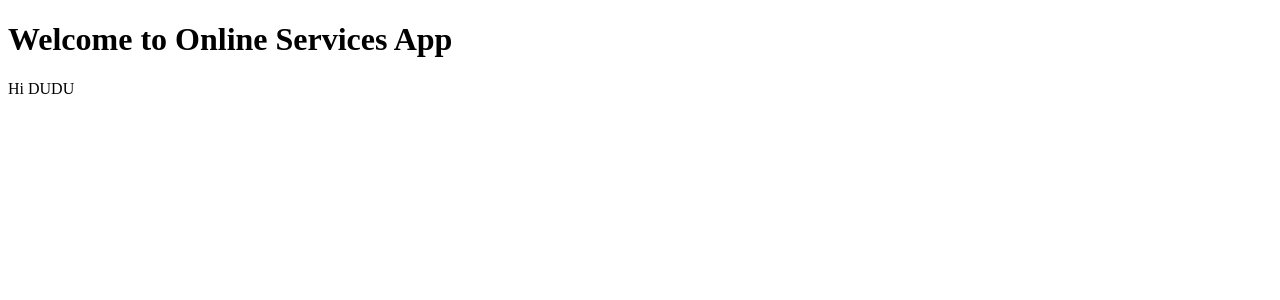
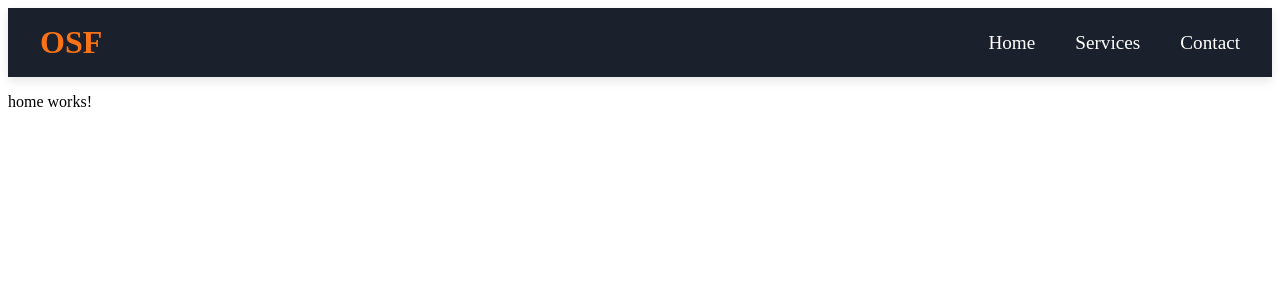
Before and after one commit to MadunikaAkula/online-services-app, an Angular app: page / in a window 1280 px wide. Shown: the top 300 px of the page. Built offline with nearby package versions, Linux system fonts and the light colour scheme.

Commit message:
component creation

```diff
--- a/src/app/app.component.css
+++ b/src/app/app.component.css
@@ -0,0 +1,5 @@
+.content {
+  padding: 2rem;
+  min-height: calc(100vh - 80px);
+  background: #f3f4f6;
+}
--- a/src/app/app.component.html
+++ b/src/app/app.component.html
@@ -1,2 +1,7 @@
-<h1>Welcome to Online Services App</h1>
-Hi DUDU
+<app-navbar></app-navbar>
+<div class="bg-gray-100 min-h-screen">
+  <div class="container mx-auto p-6">
+    <!-- Explicit RouterOutlet to avoid the warning -->
+    <router-outlet></router-outlet>
+  </div>
+</div>
--- a/src/app/app.component.ts
+++ b/src/app/app.component.ts
@@ -1,11 +1,12 @@
 import { Component } from '@angular/core';
 import { RouterOutlet } from '@angular/router';
+import { NavbarComponent } from './components/navbar/navbar.component';
 
 @Component({
   selector: 'app-root',
-  imports: [RouterOutlet],
+  imports: [RouterOutlet, NavbarComponent],
   templateUrl: './app.component.html',
-  styleUrl: './app.component.css'
+  styleUrl: './app.component.css',
 })
 export class AppComponent {
   title = 'online-services-app';
--- a/src/app/app.routes.ts
+++ b/src/app/app.routes.ts
@@ -1,3 +1,4 @@
 import { Routes } from '@angular/router';
+import { HomeComponent } from './pages/home/home.component';
 
-export const routes: Routes = [];
+export const routes: Routes = [{ path: '', component: HomeComponent }];
--- /dev/null
+++ b/src/app/components/navbar/navbar.component.css
@@ -0,0 +1,94 @@
+/* Navbar styling */
+.navbar {
+  background-color: #1a202c; /* Dark background */
+  color: white;
+  box-shadow: 0 4px 10px rgba(0, 0, 0, 0.1);
+  padding: 1rem 0;
+  position: relative;
+  z-index: 10;
+}
+
+/* Container for flex layout */
+.container {
+  display: flex;
+  justify-content: space-between; /* Logo & links on opposite sides */
+  align-items: center;
+  max-width: 1200px;
+  margin: 0 auto;
+  padding: 0 20px;
+}
+
+/* Logo styling */
+.logo {
+  font-size: 2rem;
+  font-weight: bold;
+  color: #f97316; /* Orange color */
+  text-decoration: none;
+}
+
+/* Hamburger button styling */
+.hamburger {
+  display: none; /* Hidden on larger screens */
+  font-size: 2rem;
+  background: none;
+  border: none;
+  color: white;
+  cursor: pointer;
+}
+
+/* Navigation links */
+.nav-links {
+  list-style: none;
+  display: flex;
+  gap: 40px; /* Space between nav items */
+  margin: 0;
+  padding: 0;
+}
+
+.nav-links li {
+  display: inline;
+}
+
+.nav-links a {
+  color: white;
+  text-decoration: none;
+  font-size: 1.2rem;
+  transition: color 0.3s;
+}
+
+/* Hover and active effects */
+.nav-links a:hover,
+.nav-links a.active {
+  color: #f97316; /* Orange on hover */
+}
+
+/* Mobile Styles */
+@media (max-width: 768px) {
+  .hamburger {
+    display: block; /* Show hamburger on small screens */
+  }
+
+  .nav-links {
+    display: none; /* Hidden by default on mobile */
+    flex-direction: column; /* Vertical layout */
+    gap: 20px; /* Smaller gap on mobile */
+    position: absolute;
+    top: 60px;
+    left: 0;
+    right: 0;
+    background: #1a202c; /* Dark background */
+    z-index: 9;
+    padding: 20px;
+    box-shadow: 0 10px 15px rgba(0, 0, 0, 0.1);
+    transition: all 0.3s ease;
+  }
+
+  /* Show menu when active */
+  .nav-links.active {
+    display: flex; /* Show the menu */
+  }
+
+  .nav-links a {
+    font-size: 1.5rem; /* Larger links on mobile */
+  }
+}
--- /dev/null
+++ b/src/app/components/navbar/navbar.component.html
@@ -0,0 +1,28 @@
+<nav class="navbar">
+  <div class="container">
+    <!-- Logo -->
+    <a routerLink="/" class="logo">OSF</a>
+
+    <!-- Hamburger menu button (visible only on mobile) -->
+    <button class="hamburger" (click)="toggleMenu()">☰</button>
+
+    <!-- Navigation Links -->
+    <ul class="nav-links" [class.active]="menuOpen">
+      <li>
+        <a routerLink="/" routerLinkActive="active" (click)="closeMenu()"
+          >Home</a
+        >
+      </li>
+      <li>
+        <a routerLink="/" routerLinkActive="active" (click)="closeMenu()"
+          >Services</a
+        >
+      </li>
+      <li>
+        <a routerLink="/" routerLinkActive="active" (click)="closeMenu()"
+          >Contact</a
+        >
+      </li>
+    </ul>
+  </div>
+</nav>
--- /dev/null
+++ b/src/app/components/navbar/navbar.component.ts
@@ -0,0 +1,20 @@
+import { Component } from '@angular/core';
+
+@Component({
+  selector: 'app-navbar',
+  templateUrl: './navbar.component.html',
+  styleUrls: ['./navbar.component.css'],
+})
+export class NavbarComponent {
+  menuOpen: boolean = false;
+
+  // Toggle the hamburger menu
+  toggleMenu() {
+    this.menuOpen = !this.menuOpen;
+  }
+
+  // Close menu after clicking a link
+  closeMenu() {
+    this.menuOpen = false;
+  }
+}
```
Also changed, not shown: 1 other file (tests, documents, lock files or other folders).
